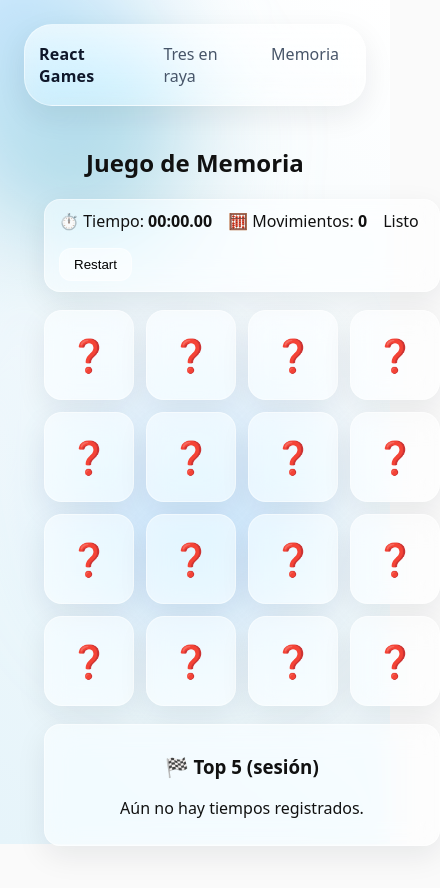
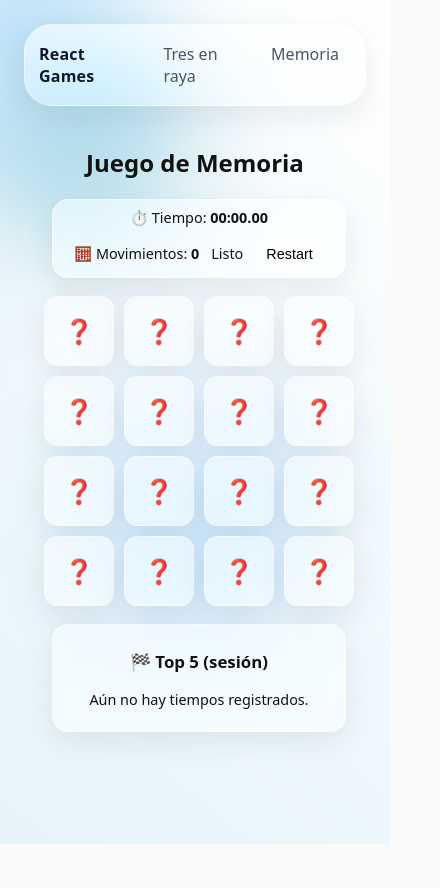
Before and after one commit to simonguerra1/proyecto-12-react-avanzado, a React (Vite) app: page /memory in a window 390 px wide. Shown: the whole page, 440 px wide, since content can reach past the window. After the commit the page ends 844 px from the top, so only its background shows below. Built offline with nearby package versions, Linux system fonts and the light colour scheme.

Commit message:
Actualizacion

```diff
--- a/src/components/games/memory/Card/Card.css
+++ b/src/components/games/memory/Card/Card.css
@@ -37,3 +37,40 @@
   transform: rotateY(180deg);
   background: linear-gradient(180deg, #ffffffb8, #ffffff6a);
 }
+
+@media (max-width: 600px) {
+  .memory-hud {
+    gap: 12px;
+    padding: 8px 12px;
+    max-width: 95%;
+    font-size: 0.9rem;
+  }
+
+  .restart-btn {
+    padding: 6px 10px;
+    font-size: 0.9rem;
+  }
+
+  .memory-grid {
+    grid-template-columns: repeat(4, 70px); /* proporcional al 90px original */
+    gap: 10px;
+  }
+
+  .memory-ranking {
+    max-width: 95%;
+    padding: 8px 12px;
+    font-size: 0.9rem;
+  }
+
+  /* 👇 Cards adaptadas */
+  .card {
+    width: 70px; /* proporcional al 90px original */
+    height: 70px;
+  }
+
+  .card-front,
+  .card-back {
+    border-radius: 14px; /* proporcional al 18px original */
+    font-size: 24px; /* proporcional al 32px original */
+  }
+}
--- a/src/components/games/memory/MemoryGame/MemoryGame.css
+++ b/src/components/games/memory/MemoryGame/MemoryGame.css
@@ -7,6 +7,7 @@
   display: flex;
   gap: 16px;
   align-items: center;
+  justify-content: center;
   flex-wrap: wrap;
   padding: 10px 14px;
   border-radius: var(--radius-xl);
@@ -41,3 +42,28 @@
   -webkit-backdrop-filter: blur(var(--blur)) saturate(160%);
   box-shadow: var(--shadow);
 }
+
+@media (max-width: 500px) {
+  .memory-hud {
+    gap: 12px;
+    padding: 8px 12px;
+    max-width: 95%;
+    font-size: 0.9rem;
+  }
+
+  .restart-btn {
+    padding: 6px 10px;
+    font-size: 0.9rem;
+  }
+
+  .memory-grid {
+    grid-template-columns: repeat(4, 70px);
+    gap: 10px;
+  }
+
+  .memory-ranking {
+    max-width: 95%;
+    padding: 8px 12px;
+    font-size: 0.9rem;
+  }
+}
```
